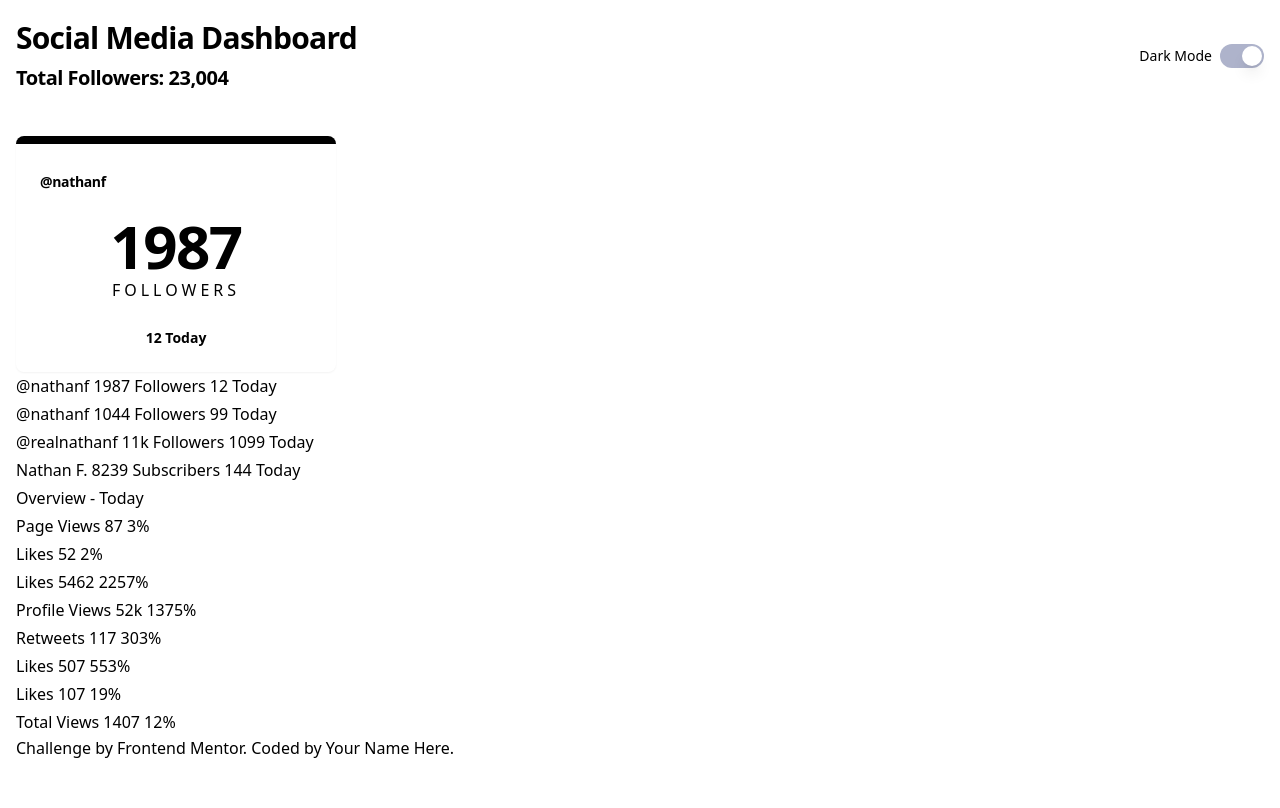
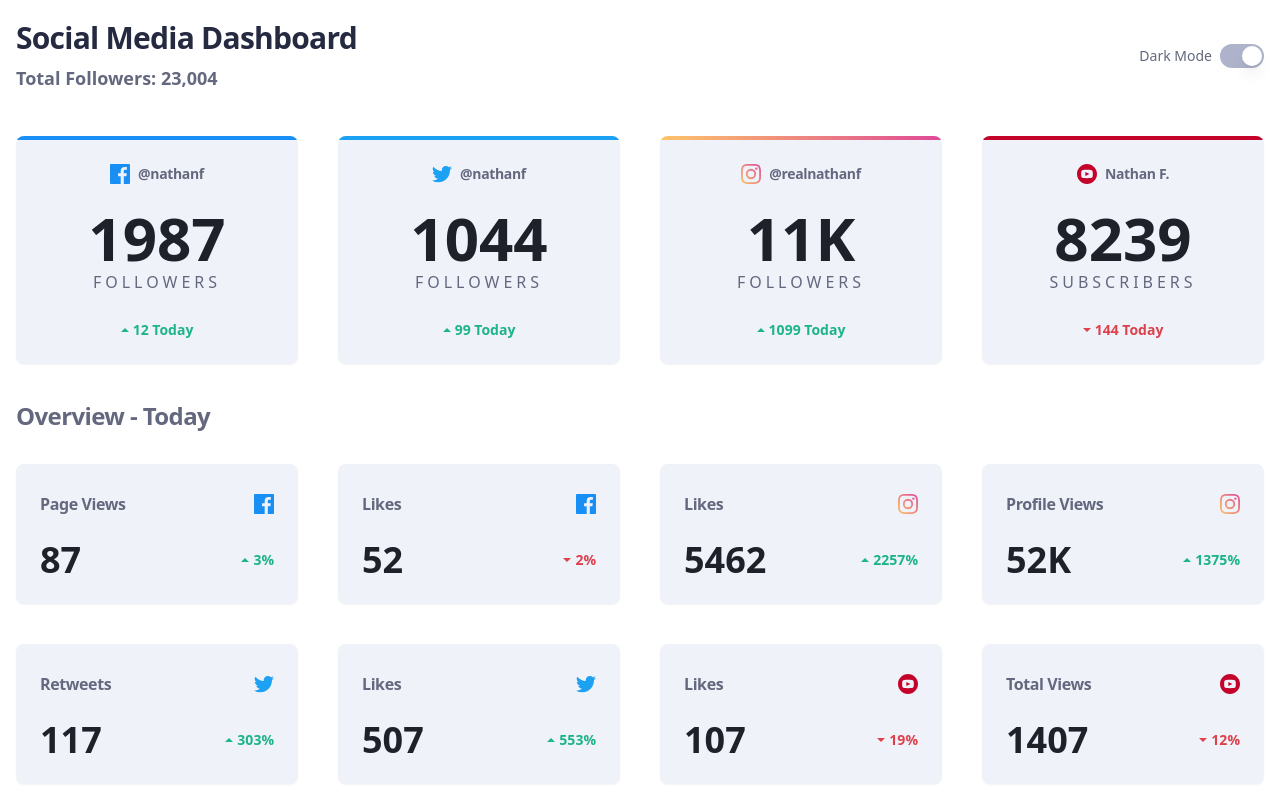
Before and after one commit to NahuelEF/social-media-dashboard, a React (Vite) app: page / in a window 1280 px wide. Built offline with nearby package versions, Linux system fonts and the light colour scheme.

Commit message:
add: import components in light theme

```diff
--- a/src/App.tsx
+++ b/src/App.tsx
@@ -1,71 +1,162 @@
-import "./App.css";
-import { Switch } from "@/components/ui/switch";
-import { Label } from "@/components/ui/label";
 import {
   Card,
   CardContent,
-  CardDescription,
   CardFooter,
   CardHeader,
   CardTitle,
 } from "@/components/ui/card";
+import { Label } from "@/components/ui/label";
+import { Switch } from "@/components/ui/switch";
+import {
+  DownIcon,
+  FacebookIcon,
+  InstagramIcon,
+  TwitterIcon,
+  UpIcon,
+  YoutubeIcon,
+} from "./assets/icons";
+import { SocialMedia, userStats } from "./data/userStats";
+import { cn } from "./lib/utils";
+
+const SOCIAL_MEDIA_ICONS = {
+  facebook: <FacebookIcon />,
+  instagram: <InstagramIcon />,
+  twitter: <TwitterIcon />,
+  youtube: <YoutubeIcon />,
+};
+
+const formatNumberCompact = (initialNumber: number): string => {
+  if (initialNumber >= 10000) {
+    const roundedNumber = Math.floor(initialNumber / 1000) * 1000;
+
+    const formattedNumber = Intl.NumberFormat("en-US", {
+      notation: "compact",
+      compactDisplay: "short",
+    }).format(roundedNumber);
+
+    return formattedNumber;
+  }
+  return initialNumber.toString();
+};
+
+const sumFollowers = (user: SocialMedia[]): string => {
+  const followers_count = user.reduce(
+    (followers_count, platform) => followers_count + platform.followers_count,
+    0,
+  );
+
+  const formattedTotalFollower =
+    Intl.NumberFormat("en").format(followers_count);
+
+  return formattedTotalFollower;
+};
+
+interface ValueTrendProps {
+  value: number;
+  text?: string;
+  format?: "percent";
+}
+
+const ValueTrend = ({ value, text, format }: ValueTrendProps) => {
+  const isRise = value > 0;
+
+  const absoluteValue = Math.abs(value);
+
+  const formattedValuePercent = `${absoluteValue}%`;
+
+  return (
+    <p
+      className={cn(
+        "flex items-center justify-center text-sm font-bold",
+        isRise ? "text-green" : "text-red",
+      )}
+    >
+      <i className="mr-1">{isRise ? <UpIcon /> : <DownIcon />}</i>
+      {format ? formattedValuePercent : absoluteValue} {text}
+    </p>
+  );
+};
 
 function App() {
+  const { social_media, overview_today } = userStats;
+
   return (
-    <div className="container mx-auto h-screen bg-white px-4 text-gray-700">
+    <div className="container mx-auto h-screen bg-white px-4 text-subdued-blue">
       <header className="flex items-center justify-between py-5">
         <div>
-          <h1 className="scroll-m-20 pb-2 text-3xl font-semibold tracking-tight text-gray-900 first:mt-0">
+          <h1 className="pb-2 text-3xl font-semibold tracking-tight text-dark-blue first:mt-0">
             Social Media Dashboard
           </h1>
-          <h2 className="scroll-m-20 text-xl font-semibold tracking-tight">
-            Total Followers: 23,004
-          </h2>
+          <p className="text-lg font-semibold">
+            Total Followers: {sumFollowers(userStats.social_media)}
+          </p>
         </div>
         <div className="flex items-center space-x-2">
-          <Label className="text-gray-500" htmlFor="dark-mode">
-            Dark Mode
-          </Label>
+          <Label htmlFor="dark-mode">Dark Mode</Label>
           <Switch id="dark-mode" />
         </div>
       </header>
-      <main className="leading-7 [&:not(:first-child)]:mt-6">
-        <section className="">
-          <Card className="w-80 border-x-0 border-b-0 border-t-8 border-t-blue-600 bg-gray-100 text-center text-inherit">
-            <CardHeader>
-              <CardTitle className="text-sm">@nathanf</CardTitle>
+      <main className="space-y-9 py-6 leading-7">
+        <section className="grid grid-cols-1 place-content-center gap-10 sm:grid-cols-2 lg:grid-cols-4">
+          {social_media.map(
+            ({ id, platform, username, followers_count, followers_today }) => (
+              <Card
+                key={id}
+                socialMedia={platform}
+                className="w-full overflow-hidden text-center"
+              >
+                <CardHeader className="justify-center gap-2">
+                  <i role="img" aria-label={`${platform} icon`}>
+                    {SOCIAL_MEDIA_ICONS[platform]}
+                  </i>
+                  <CardTitle className="text-sm">{username}</CardTitle>
                 </CardHeader>
                 <CardContent>
-              <div className="scroll-m-20 text-6xl font-bold tracking-tight text-gray-900">
-                1987
-              </div>
-              <span className="uppercase tracking-[.25em]">Followers</span>
+                  <p className="uppercase tracking-[.25em]">
+                    <strong className="block text-6xl font-bold tracking-normal text-charcoal">
+                      {formatNumberCompact(followers_count)}
+                    </strong>
+                    {platform == "youtube" ? "Subscribers" : "Followers"}
+                  </p>
                 </CardContent>
                 <CardFooter className="justify-center">
-              <p className="text-sm font-bold text-emerald-500">12 Today</p>
+                  <ValueTrend value={followers_today} text="Today" />
                 </CardFooter>
               </Card>
-
-          <div>@nathanf 1987 Followers 12 Today</div>
-          <div>@nathanf 1044 Followers 99 Today</div>
-          <div>@realnathanf 11k Followers 1099 Today</div>
-          <div>Nathan F. 8239 Subscribers 144 Today</div>
+            ),
+          )}
         </section>
 
         <section>
-          <h3>Overview - Today</h3>
-          <div>Page Views 87 3%</div>
-          <div>Likes 52 2%</div>
-          <div>Likes 5462 2257%</div>
-          <div>Profile Views 52k 1375%</div>
-          <div>Retweets 117 303%</div>
-          <div>Likes 507 553%</div>
-          <div>Likes 107 19%</div>
-          <div>Total Views 1407 12%</div>
+          <h2 className="mb-8 scroll-m-20 text-2xl font-semibold tracking-tight">
+            Overview - Today
+          </h2>
+          <div className="grid grid-cols-1 place-content-center gap-10 sm:grid-cols-2 lg:grid-cols-4">
+            {overview_today.map(
+              ({ id, title, platform, interaction, percentage_change }) => (
+                <Card key={id} className="w-full">
+                  <CardHeader className="justify-between">
+                    <CardTitle className="text-base font-bold">
+                      {title}
+                    </CardTitle>
+                    <i role="img" aria-label={`${platform} icon`}>
+                      {SOCIAL_MEDIA_ICONS[platform]}
+                    </i>
+                  </CardHeader>
+                  <CardContent className="flex content-center justify-between">
+                    <strong className="text-4xl text-charcoal">
+                      {formatNumberCompact(interaction)}
+                    </strong>
+                    <ValueTrend value={percentage_change} format="percent" />
+                  </CardContent>
+                </Card>
+              ),
+            )}
+          </div>
         </section>
       </main>
 
-      <footer className="attribution">
+      <footer className="hidden">
         Challenge by{" "}
         <a href="https://www.frontendmentor.io?ref=challenge" target="_blank">
           Frontend Mentor
```
Also changed, not shown: src/App.css (deleted). Lines whose indentation alone changed are shown as unchanged.
